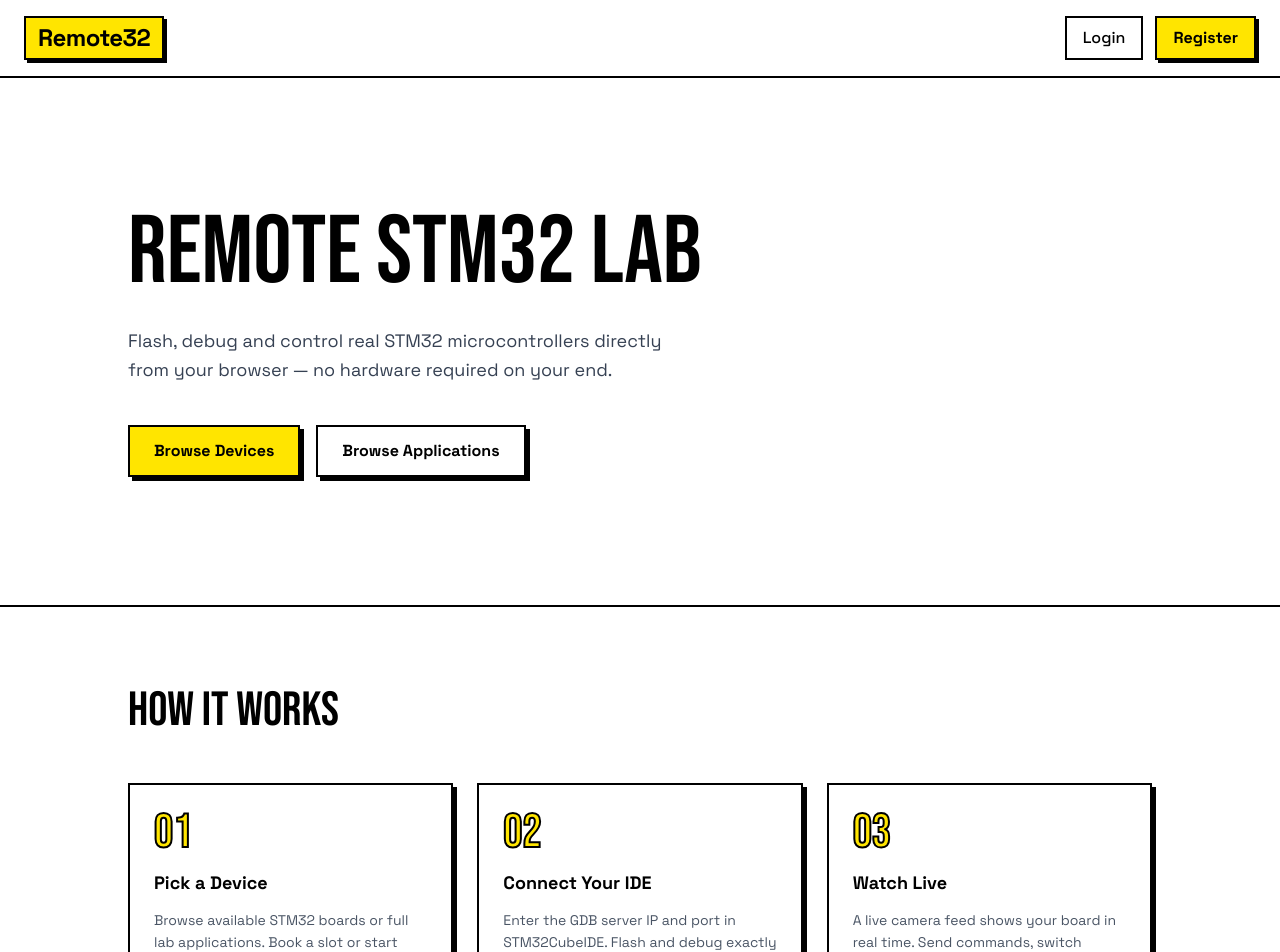
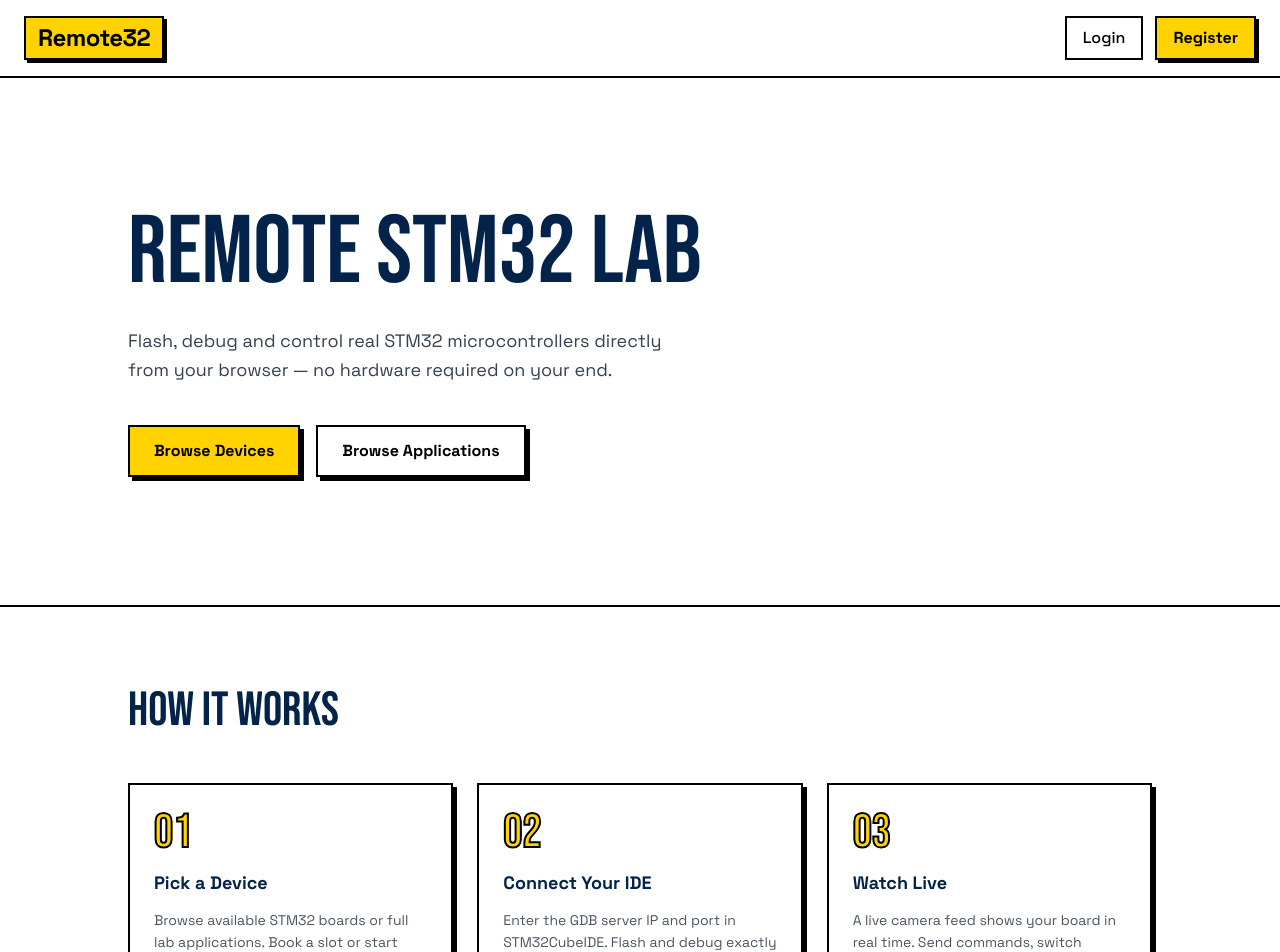
Before and after one commit to mohamed-amine-haddad/Remote32, a React (Vite) app in the folder frontend/: page / in a window 1280 px wide. Shown: the top 952 px of the page. Built offline with nearby package versions, Linux system fonts and the light colour scheme.

Commit message:
fix: apply design improvements, fix shadow/color consistency

```diff
--- a/frontend/src/components/Navbar.jsx
+++ b/frontend/src/components/Navbar.jsx
@@ -1,26 +1,40 @@
-import { Link, useLocation } from 'react-router-dom'
-
+import { Link } from 'react-router-dom'
 
 export default function Navbar() {
-  const location = useLocation()
-
-  const isActive = (path) => location.pathname === path
 
   const nav = "w-full bg-white border-b-2 border-black px-6 py-4 flex items-center justify-between font-body"
 
-  const logo = "text-2xl font-bold tracking-tight bg-accent px-3 py-1 border-2 border-black shadow-[3px_3px_0px_black] hover:shadow-none hover:translate-x-[3px] hover:translate-y-[3px] transition-all duration-100"
+  const logo = [
+    "text-2xl font-bold tracking-tight",
+    "bg-accent px-3 py-1",
+    "border-2 border-black rounded-none",
+    "shadow-nb-sm",
+    "hover:shadow-none hover:translate-x-[3px] hover:translate-y-[3px]",
+    "transition-all duration-100"
+  ].join(" ")
 
-  const authRow = "flex items-center gap-3"
+  const loginBtn = [
+    "px-4 py-2",
+    "border-2 border-black rounded-none",
+    "font-medium",
+    "hover:bg-black hover:text-white",
+    "transition-colors duration-100"
+  ].join(" ")
 
-  const loginBtn = "px-4 py-2 border-2 border-black font-medium hover:bg-black hover:text-white transition-colors duration-100"
-
-  const registerBtn = "px-4 py-2 bg-accent border-2 border-black font-bold shadow-[3px_3px_0px_black] hover:shadow-none hover:translate-x-[3px] hover:translate-y-[3px] transition-all duration-100"
+  const registerBtn = [
+    "px-4 py-2",
+    "bg-accent border-2 border-black rounded-none",
+    "font-bold",
+    "shadow-nb-sm",
+    "hover:shadow-none hover:translate-x-[3px] hover:translate-y-[3px]",
+    "transition-all duration-100"
+  ].join(" ")
 
   return (
     <nav className={nav}>
       <Link to="/" className={logo}>Remote32</Link>
 
-      <div className={authRow}>
+      <div className="flex items-center gap-3">
         <Link to="/login" className={loginBtn}>Login</Link>
         <Link to="/register" className={registerBtn}>Register</Link>
       </div>
--- a/frontend/src/index.css
+++ b/frontend/src/index.css
@@ -3,6 +3,27 @@
 @theme {
   --font-display: "Bebas Neue", sans-serif;
   --font-body: "Space Grotesk", sans-serif;
-  --color-accent: #FFE500;
-  --color-accent-hover: #e6ce00;
+
+  --color-accent: #FFD200;
+  --color-accent-hover: #e6be00;
+  --color-navy: #03234B;
+
+  --shadow-nb: 4px 4px 0px #000;
+  --shadow-nb-sm: 3px 3px 0px #000;
 }
+
+
+@layer utilities {
+  .text-stroke {
+    -webkit-text-stroke: 2px #000;
+    text-stroke: 2px #000;
+  }
+}
+
+
+@layer base {
+  :focus-visible {
+    outline: 3px solid #FFD200;
+    outline-offset: 3px;
+  }
+}
--- a/frontend/src/pages/HomePage.jsx
+++ b/frontend/src/pages/HomePage.jsx
@@ -7,19 +7,33 @@
 
   const hero = "px-6 md:px-16 lg:px-32 py-20 md:py-32 border-b-2 border-black"
 
-  const heroTitle = "font-display text-6xl md:text-8xl leading-none mb-6"
+  const heroTitle = "font-display text-6xl md:text-8xl leading-none mb-6 text-navy"
 
   const heroSubtitle = "text-lg text-gray-700 mb-10 leading-relaxed max-w-xl"
 
   const ctaRow = "flex flex-wrap gap-4"
 
-  const primaryBtn = "px-6 py-3 bg-accent border-2 border-black font-bold shadow-[4px_4px_0px_black] hover:shadow-none hover:translate-x-1 hover:translate-y-1 transition-all duration-100"
+  const primaryBtn = [
+    "px-6 py-3",
+    "bg-accent border-2 border-black rounded-none",
+    "font-bold",
+    "shadow-nb",
+    "hover:shadow-none hover:translate-x-1 hover:translate-y-1",
+    "transition-all duration-100"
+  ].join(" ")
 
-  const secondaryBtn = "px-6 py-3 bg-white border-2 border-black font-bold shadow-[4px_4px_0px_black] hover:shadow-none hover:translate-x-1 hover:translate-y-1 transition-all duration-100"
+  const secondaryBtn = [
+    "px-6 py-3",
+    "bg-white border-2 border-black rounded-none",
+    "font-bold",
+    "shadow-nb",
+    "hover:shadow-none hover:translate-x-1 hover:translate-y-1",
+    "transition-all duration-100"
+  ].join(" ")
 
   const howSection = "px-6 md:px-16 lg:px-32 py-20"
 
-  const howTitle = "font-display text-4xl md:text-5xl mb-12"
+  const howTitle = "font-display text-4xl md:text-5xl mb-12 text-navy"
 
   const howGrid = "grid grid-cols-1 md:grid-cols-3 gap-6"
 
@@ -27,7 +41,6 @@
     <div className={page}>
       <Navbar />
 
-      {/* HERO */}
       <section className={hero}>
         <h1 className={heroTitle}>Remote STM32 Lab</h1>
         <p className={heroSubtitle}>
@@ -40,7 +53,6 @@
         </div>
       </section>
 
-      {/* HOW IT WORKS */}
       <section className={howSection}>
         <h2 className={howTitle}>How It Works</h2>
         <div className={howGrid}>
@@ -58,14 +70,14 @@
 
 function StepCard({ number, title, description }) {
 
-  const card = "border-2 border-black p-6 shadow-[4px_4px_0px_black] flex flex-col gap-3"
-  const num = "font-display text-5xl text-accent"
-  const cardTitle = "font-bold text-lg"
+  const card = "border-2 border-black rounded-none p-6 shadow-nb flex flex-col gap-3"
+  const num = "font-display text-5xl text-accent text-stroke"
+  const cardTitle = "font-bold text-lg text-navy"
   const cardDesc = "text-gray-600 text-sm leading-relaxed"
 
   return (
     <div className={card}>
-      <span className={num} style={{ WebkitTextStroke: '2px black' }}>{number}</span>
+      <span className={num}>{number}</span>
       <h3 className={cardTitle}>{title}</h3>
       <p className={cardDesc}>{description}</p>
     </div>
```
